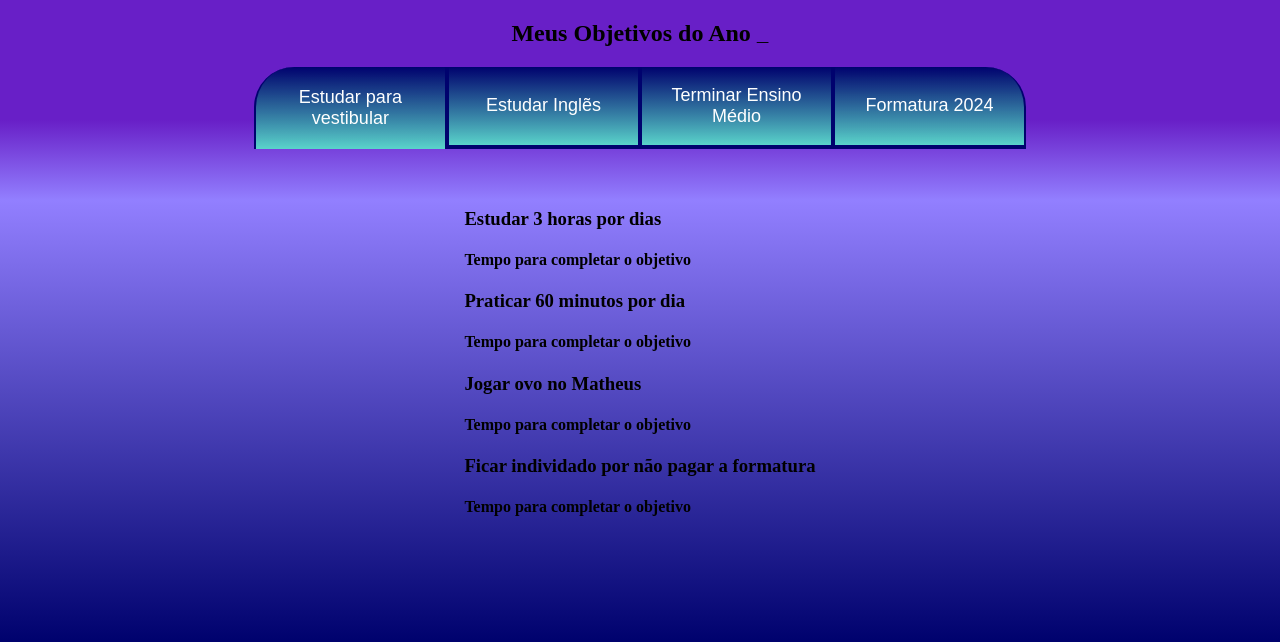
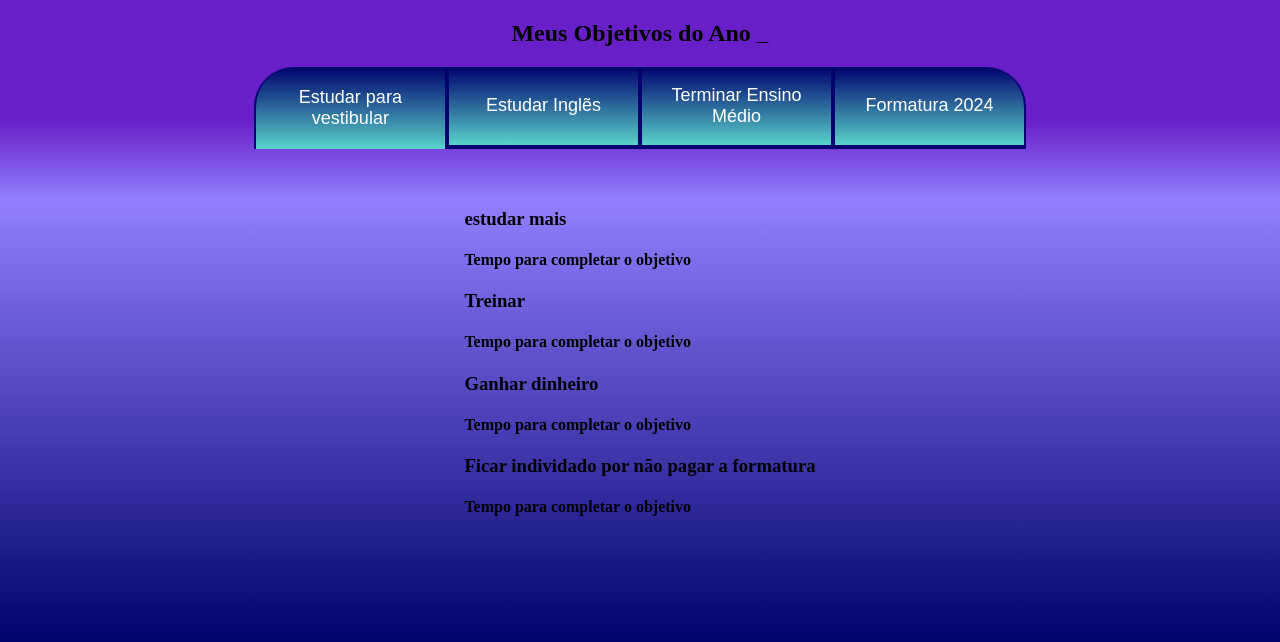
Before and after one commit to vanin123/projeto-terceirao, a plain HTML site: page index.html in a window 1280 px wide. Drawn offline with Linux system fonts and the light colour scheme; a web font is replaced by a local one.

Commit message:
fdsffdsfds

```diff
--- a/index.html
+++ b/index.html
@@ -17,17 +17,17 @@
         </div>
         <div class="abas-textos">
             <div class="aba-conteudo ativo">
-                <h3 class="aba-conteudo-titulo-principal"> Estudar 3 horas por dias </h3>
+                <h3 class="aba-conteudo-titulo-principal"> estudar mais </h3>
                 <h4 class="aba-conteudo-titulo-secundario"> Tempo para completar o objetivo </h4>
             </div>
             <div class="abas-aba-conteudo">
                 <div class="aba-conteudo-ativo">
-                    <h3 class="aba-conteudo-titulo-principal"> Praticar 60 minutos por dia </h3>
+                    <h3 class="aba-conteudo-titulo-principal"> Treinar  </h3>
                     <h4 class="aba-conteudo-titulo-secundario"> Tempo para completar o objetivo </h4>
                 </div>
                 <div class="abas-aba-conteudo">
                     <div class="aba-conteudo-ativo">
-                        <h3 class="aba-conteudo-titulo-principal"> Jogar ovo no Matheus </h3>
+                        <h3 class="aba-conteudo-titulo-principal"> Ganhar dinheiro </h3>
                         <h4 class="aba-conteudo-titulo-secundario"> Tempo para completar o objetivo </h4>
                     </div>
                     <div class="abas-aba-conteudo">
```
